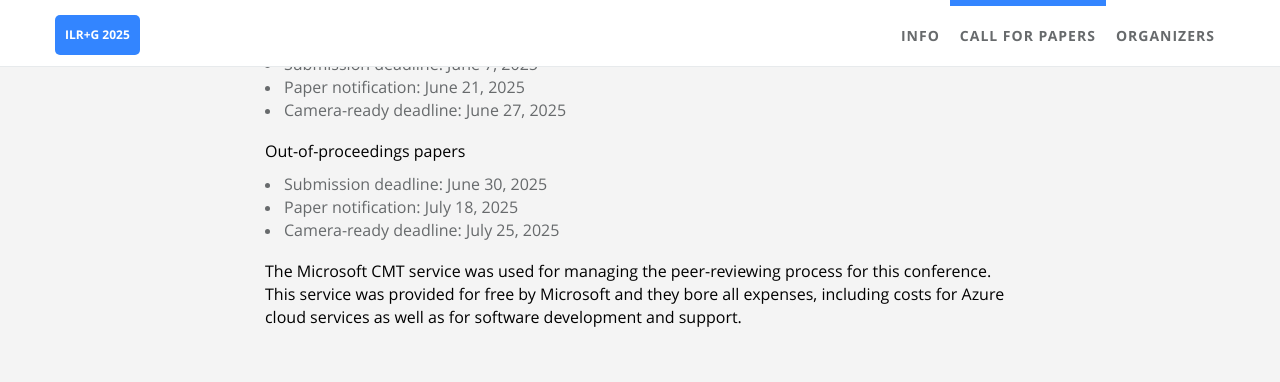
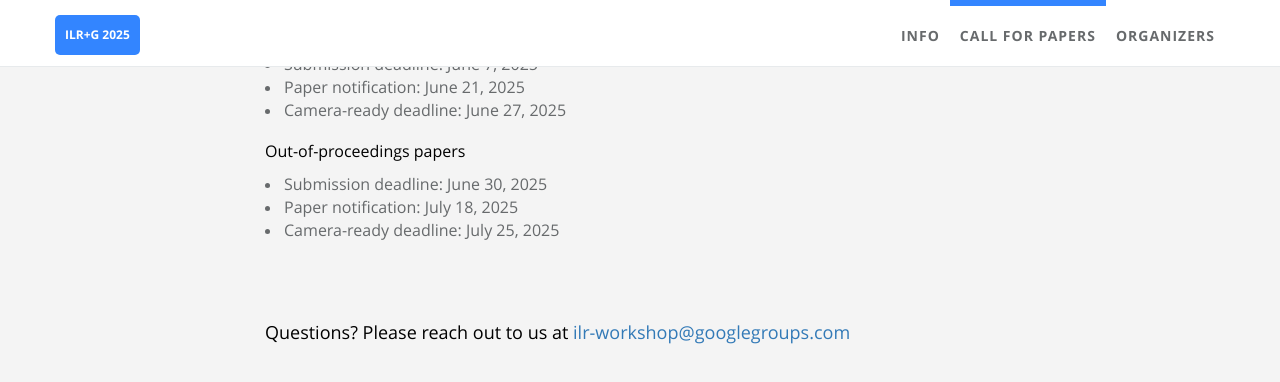
Before and after one commit to ilr-workshop/ICCVW2025, a Jekyll site: the page built from index.html, in a window 1280 px wide and 900 px high, scrolled down 2025 px, cut to the strip 0-382 px from the top of the window. Built offline with Jekyll 4.4.1, drawn with Linux system fonts in a browser that asks for light colours.

Commit message:
Update call_for_paper.html

```diff
--- a/_includes/sections/call_for_paper.html
+++ b/_includes/sections/call_for_paper.html
@@ -31,7 +31,6 @@
             <li><font size="3px">Submission deadline: June 30, 2025</font></li>
             <li><font size="3px">Paper notification: July 18, 2025</font></li>
             <li><font size="3px">Camera-ready deadline: July 25, 2025</font></li><br />
-            <p><font size="3px" color="#000000"><span data-i18n="about_me.des">  The Microsoft CMT service was used for managing the peer-reviewing process for this conference. This service was provided for free by Microsoft and they bore all expenses, including costs for Azure cloud services as well as for software development and support. </span></font></p>
         </div>
         <div class="col-lg-8 col-lg-offset-2 m-t-lg m-b-lg wow zoomIn">
             <p><font size="4px" color="#000000"><span data-i18n="about_me.des"> Questions? Please reach out to us at <a href= "mailto: ilr-workshop@googlegroups.com"> ilr-workshop@googlegroups.com </a> </span></font></p>
```
